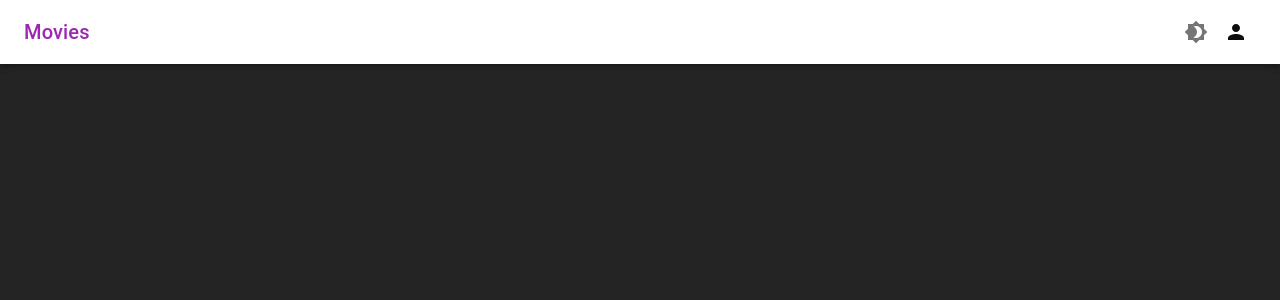
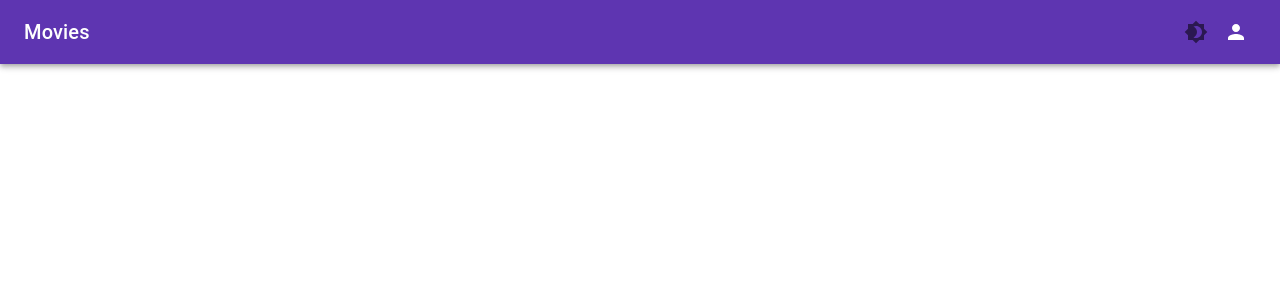
Before and after one commit to Sivchenko-Anna/movies, a React (Vite) app: page / in a window 1280 px wide. Shown: the top 300 px of the page. Built offline with nearby package versions, Linux system fonts and the light colour scheme.

Commit message:
fix: toggle the application theme from default to own

```diff
--- a/package.json
+++ b/package.json
@@ -16,6 +16,7 @@
     "@mui/icons-material": "^5.14.11",
     "@mui/material": "^5.14.11",
     "@reduxjs/toolkit": "^1.9.7",
+    "prop-types": "^15.8.1",
     "react": "^18.2.0",
     "react-dom": "^18.2.0",
     "react-redux": "^8.1.3"
--- a/src/components/header/index.jsx
+++ b/src/components/header/index.jsx
@@ -1,7 +1,6 @@
 import { useContext } from "react";
 import { useSelector, useDispatch } from "react-redux";
 import { Box, AppBar, Toolbar, Typography, IconButton } from "@mui/material";
-import { useTheme } from "@mui/material/styles";
 import AccountCircleIcon from "@mui/icons-material/Person";
 import Brightness4Icon from "@mui/icons-material/Brightness4";
 import Brightness7Icon from "@mui/icons-material/Brightness7";
@@ -11,8 +10,7 @@ import { ColorThemeContext } from "../../theme/toggle_theme.jsx";
 const Header = () => {
   const isModalOpen = useSelector((state) => state.modal.isModalOpen);
   const dispatch = useDispatch();
-  const theme = useTheme();
-  const { toggleColorMode } = useContext(ColorThemeContext);
+  const { toggleColorMode, theme } = useContext(ColorThemeContext);
 
   function handleModal() {
     if (isModalOpen) {
@@ -23,18 +21,18 @@ const Header = () => {
   }
 
   return (
-    <Box sx={{ flexGrow: 1, bgcolor: theme.palette.background.paper }}>
+    <Box sx={{ flexGrow: 1 }}>
       <AppBar
         position="static"
         sx={{
-          backgroundColor: theme.palette.background.paper,
+          backgroundColor: theme.palette.primary.main,
         }}
       >
         <Toolbar>
           <Typography
             variant="h6"
             component="div"
-            sx={{ flexGrow: 1, color: theme.palette.secondary.main }}
+            sx={{ flexGrow: 1, color: theme.palette.text.primary }}
           >
             Movies
           </Typography>
@@ -46,7 +44,10 @@ const Header = () => {
             )}
           </IconButton>
           <IconButton onClick={handleModal}>
-            <AccountCircleIcon fontSize="inherit" sx={{ color: "#0c0e10" }} />
+            <AccountCircleIcon
+              fontSize="inherit"
+              sx={{ color: theme.palette.text.primary }}
+            />
           </IconButton>
           {/* {isModalOpen && (
             <ModalAuthorization open={isModalOpen} handleClose={handleModal} />
--- a/src/index.css
+++ b/src/index.css
@@ -5,7 +5,7 @@
 
   color-scheme: light dark;
   color: rgba(255, 255, 255, 0.87);
-  background-color: #242424;
+  /* background-color: #242424; */
 
   font-synthesis: none;
   text-rendering: optimizeLegibility;
--- a/src/theme/theme_dark.js
+++ b/src/theme/theme_dark.js
@@ -4,14 +4,14 @@ const themeDark = createTheme({
   palette: {
     mode: "dark",
     primary: {
-      main: "#b388ff",
+      main: "#0c0e10",
     },
     secondary: {
       main: "#c28dea",
     },
-    background: {
-      default: "#0c0e10",
-      paper: "#0c0e10",
+    text: {
+      primary: "#FFFFFF",
+      secondary: "#CCCCCC",
     },
   },
 });
--- a/src/theme/theme_light.js
+++ b/src/theme/theme_light.js
@@ -4,14 +4,14 @@ const themeLight = createTheme({
   palette: {
     mode: "light",
     primary: {
-      main: "#6200EE",
+      main: "#5e35b1",
     },
     secondary: {
-      main: "#03DAC6",
+      main: "#ff5252",
     },
-    background: {
-      default: "#FFFFFF",
-      paper: "#F5F5F5",
+    text: {
+      primary: "#FFFFFF",
+      secondary: "#FFFFFF",
     },
   },
 });
--- a/src/theme/toggle_theme.jsx
+++ b/src/theme/toggle_theme.jsx
@@ -1,31 +1,31 @@
 import { useState, useMemo, createContext } from "react";
-import { createTheme, ThemeProvider } from "@mui/material/styles";
+import PropTypes from "prop-types";
+import { ThemeProvider } from "@mui/material/styles";
 import { themeLight } from "./theme_light";
 import { themeDark } from "./theme_dark";
 
 export const ColorThemeContext = createContext({ toggleColorMode: () => {} });
 
+ToggleTheme.propTypes = {
+  children: PropTypes.node.isRequired,
+};
+
 function ToggleTheme({ children }) {
   const [theme, setTheme] = useState("light");
+
+  const actualTheme = useMemo(
+    () => (theme === "light" ? themeLight : themeDark),
+    [theme]
+  );
 
   const colorTheme = useMemo(
     () => ({
       toggleColorMode: () => {
         setTheme((prevTheme) => (prevTheme === "light" ? "dark" : "light"));
       },
+      theme: actualTheme,
     }),
-    []
-  );
-
-  const actualTheme = useMemo(
-    () =>
-      createTheme({
-        palette: {
-          mode: theme,
-          ...(theme === "light" ? themeLight : themeDark),
-        },
-      }),
-    [theme]
+    [actualTheme]
   );
 
   return (
```
Also changed, not shown: 1 other file (tests, documents, lock files or other folders).
